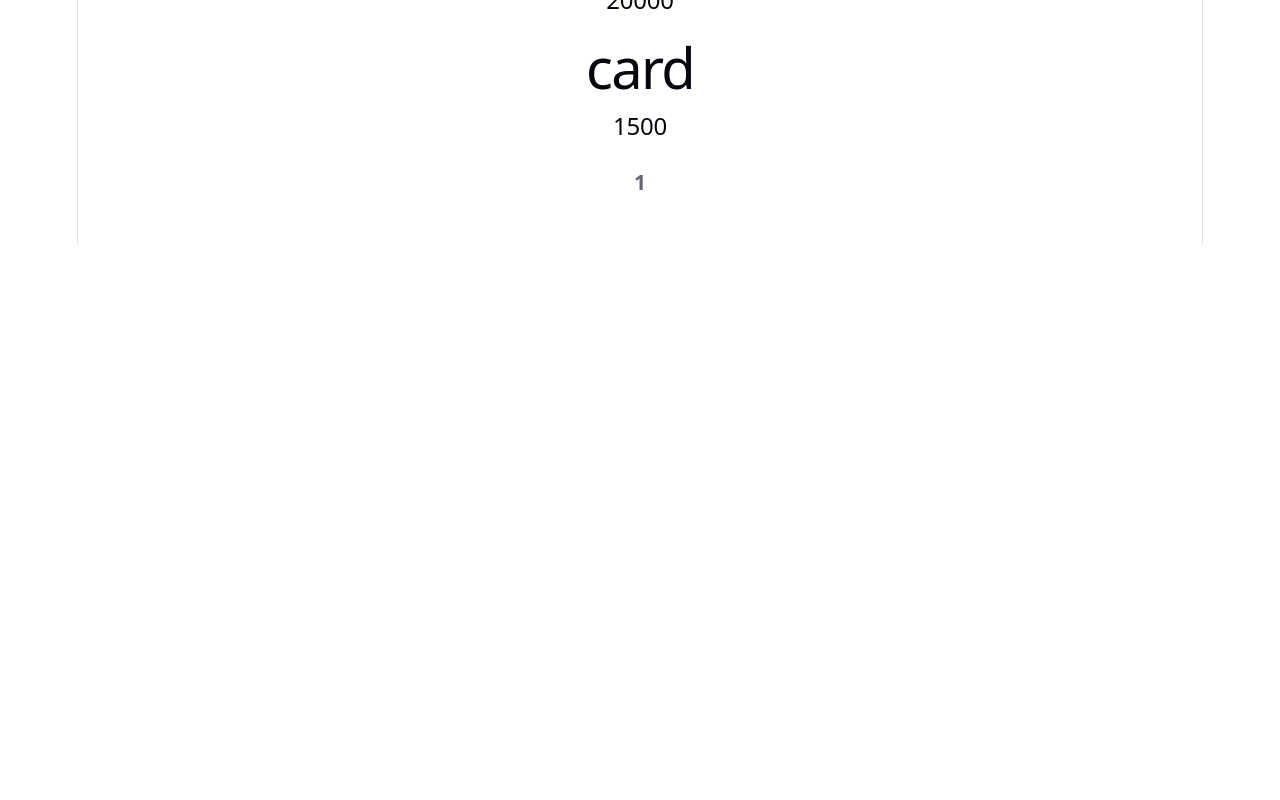
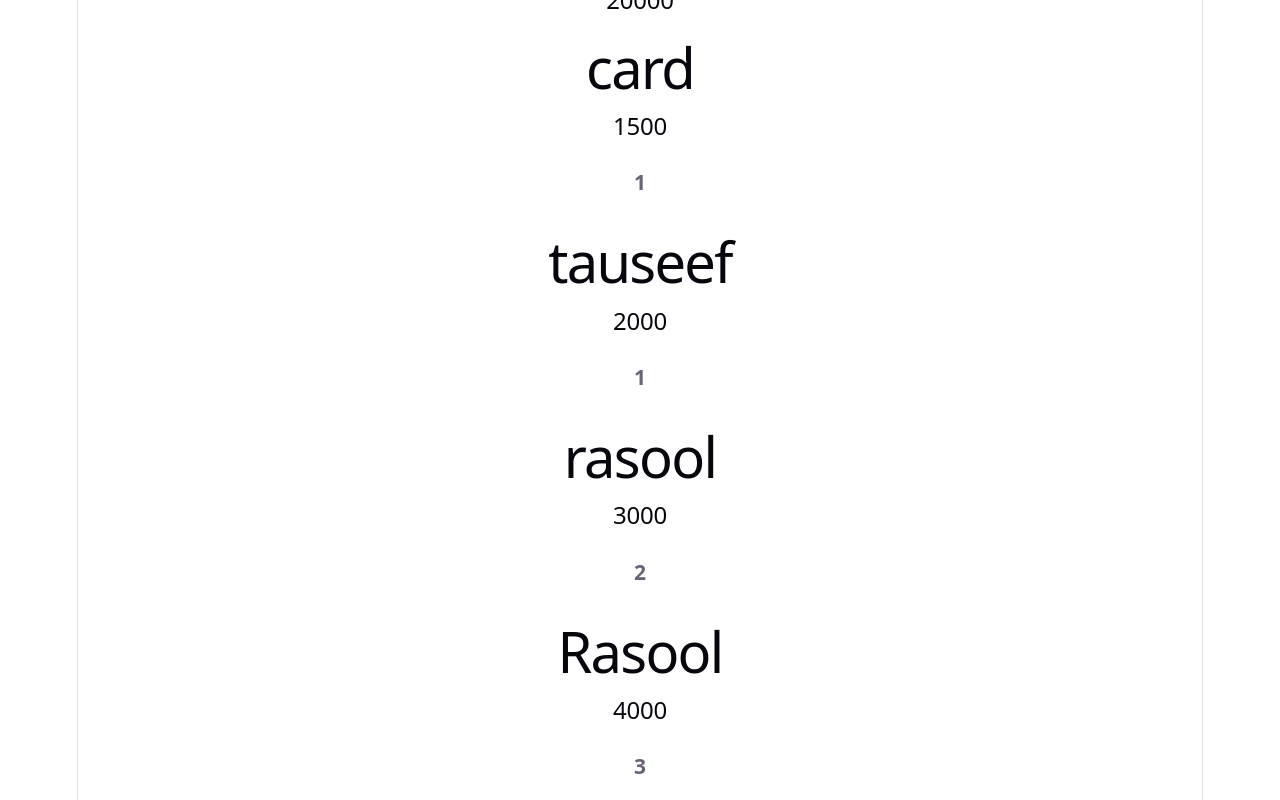
Before and after one commit to Taurasool/react-learning, a React (Vite) app: page / in a window 1280 px wide. Shown: the part 555-1355 px from the top of the page. Before the commit the page ends 800 px from the top, so only its background shows below. Built offline with nearby package versions, Linux system fonts and the light colour scheme.

Commit message:
Practice multiple components with props

```diff
--- a/src/App.tsx
+++ b/src/App.tsx
@@ -3,6 +3,7 @@ import Footer from "./Components/Footer.tsx";
 import StudentCard from "./Components/StudentCard.tsx";
 import EmployeeCard from "./Props/Props.tsx";
 import ProductCard from "./Props/ProductCard.tsx";
+import TeacherCard from "./Props/TeacherCard.tsx";
 
 function App(){
     return (
@@ -18,6 +19,12 @@ function App(){
              <EmployeeCard name="Tauseef" salary={20000} />
 
              <ProductCard title= "card" price= {1500} rating={1} />
+
+
+
+             <TeacherCard name="tauseef" price={2000} rating={1} />
+             <TeacherCard name="rasool" price={3000} rating={2} />
+             <TeacherCard name="Rasool" price={4000} rating={3} />
         </>
     );
 }
--- /dev/null
+++ b/src/Props/TeacherCard.tsx
@@ -0,0 +1,20 @@
+type TeacherCard = {
+    name: string;
+    price : number;
+    rating : number;
+
+};
+
+function TeacherCard(Props: TeacherCard) {
+    return (
+        <>
+
+        <h1>{Props.name}</h1>
+        <h2>{Props.price}</h2>
+        <h3>{Props.rating}</h3>
+
+        </>
+    );
+}
+
+export default TeacherCard;
```
